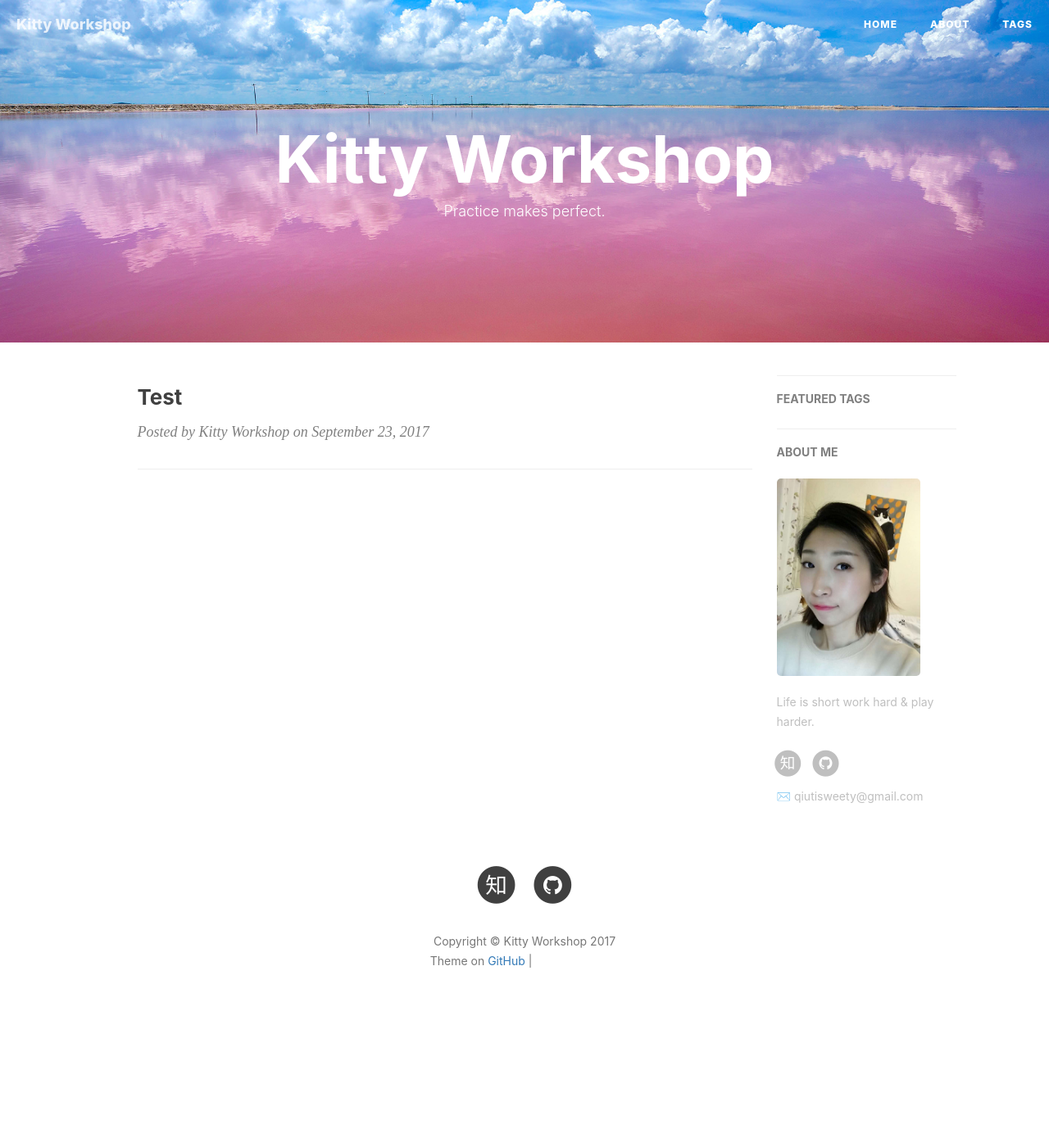
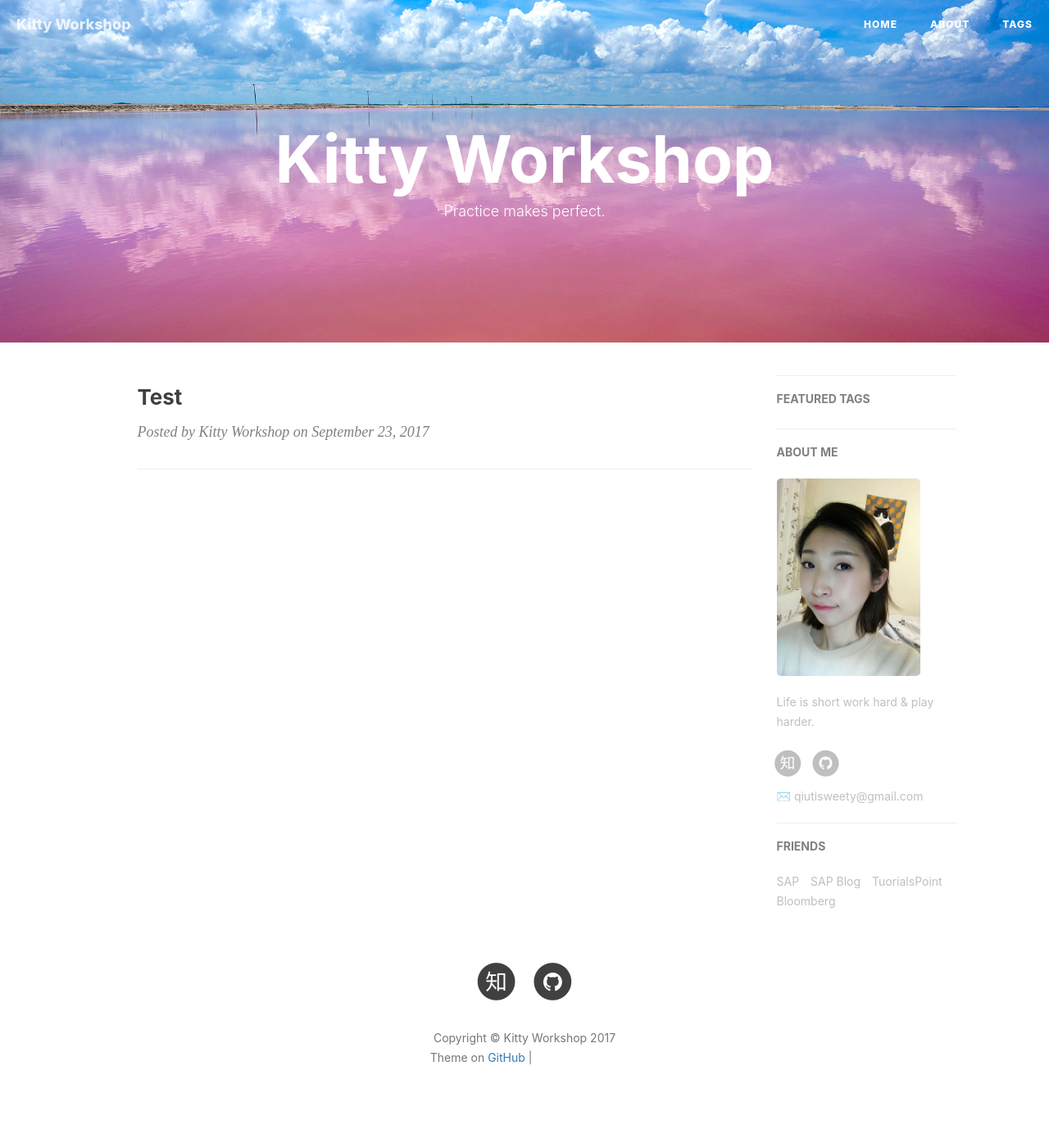
Before and after one commit to kittyworkshop/kittyworkshop.github.io, a Jekyll site: the page built from index.html, in a window 1280 px wide. Shown: the whole page at 82% size. Built offline with Jekyll 4.4.1, drawn with Linux system fonts in a browser that asks for light colours; nearby versions of some CDN libraries; the list of posts is cut into pages by our own code; comment, search, counter and statistics services are not loaded; before the commit the page ends 1277 px from its top, so only the background shows below that; some of the changed lines change nothing that is shown; grey boxes are pictures that could not be loaded.

Commit message:
Update _config.yml

```diff
--- a/_config.yml
+++ b/_config.yml
@@ -92,7 +92,7 @@ service-worker: true
 
 
 # Useful Links
-Useful links: [
+friends: [
     {
         title: "SAP",
         href: "https://www.sap.com/hk/index.html"
```
